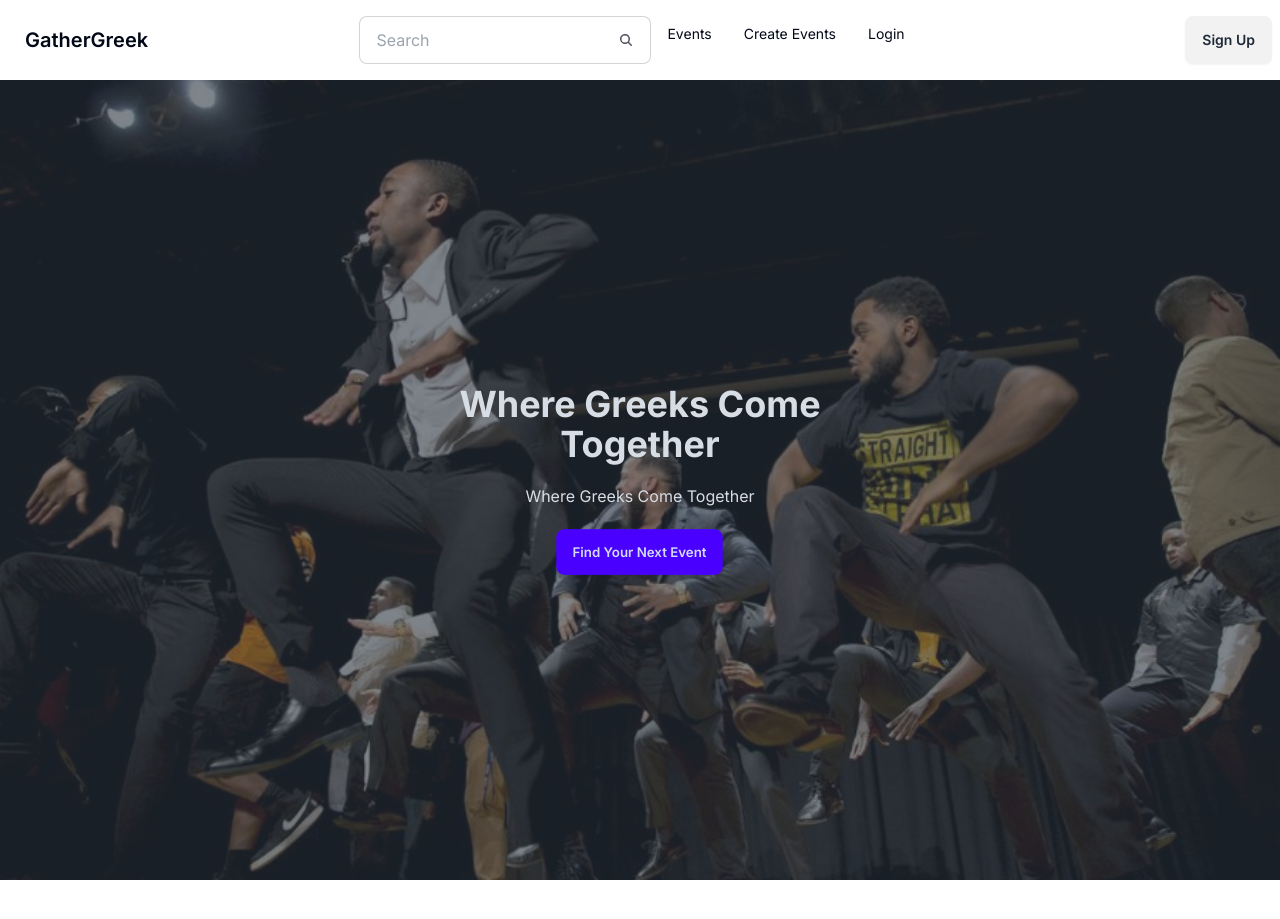
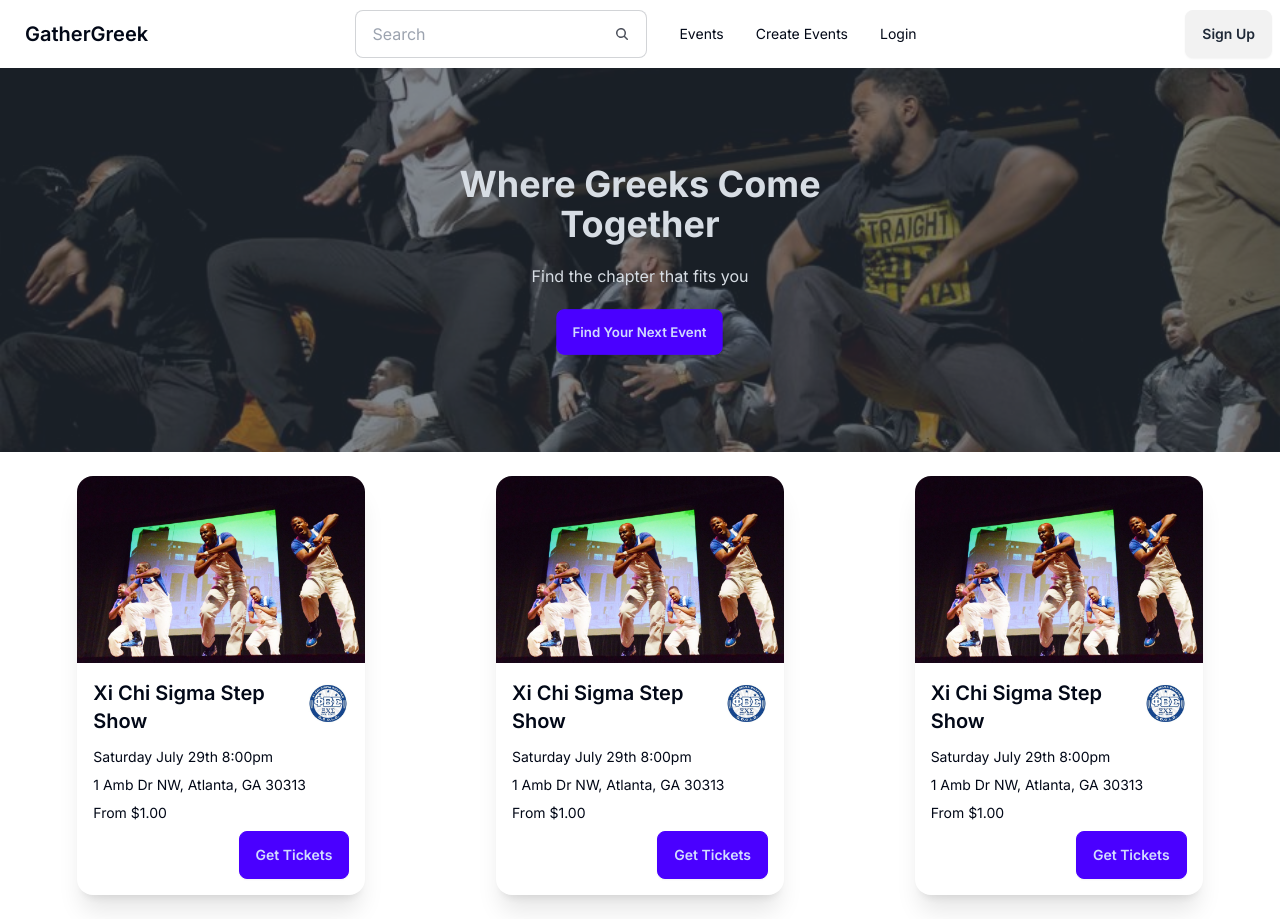
Before and after one commit to christprix/GatherGreek, a Next.js app: page / in a window 1280 px wide. Before the commit the page ends 880 px from the top, so only its background shows below. Built offline with nearby package versions, Linux system fonts and the light colour scheme.

Commit message:
add cards

```diff
--- a/src/app/page.tsx
+++ b/src/app/page.tsx
@@ -1,12 +1,18 @@
 import Image from "next/image";
 import { Nav } from "@/components/Nav";
 import Hero from "@/components/Hero";
+import Card from "@/components/Card";
 
 export default function Home() {
   return (
     <div>
       <Nav></Nav>
       <Hero></Hero>
+      <div className="flex md:flex-row flex-col justify-around items-center m-3">
+        <Card></Card>
+        <Card></Card>
+        <Card></Card>
+      </div>
     </div>
   );
 }
--- /dev/null
+++ b/src/components/Avatar.tsx
@@ -0,0 +1,10 @@
+import xichilogo from "/public/xichilogo.jpeg";
+export default function Avatar() {
+  return (
+    <div className="avatar">
+      <div className="rounded-full">
+        <img src={xichilogo.src} />
+      </div>
+    </div>
+  );
+}
--- /dev/null
+++ b/src/components/Card.tsx
@@ -0,0 +1,27 @@
+import greekstep from "/public/greekstep-p01.jpg";
+import Avatar from "./Avatar";
+export default function Card() {
+  return (
+    <div className="p-3">
+      <div className="card card-compact bg-base-100 w-72 shadow-xl">
+        <figure>
+          <img src={greekstep.src} alt="Shoes" />
+        </figure>
+        <div className="card-body">
+          <h2 className="card-title">
+            Xi Chi Sigma Step Show
+            <div className="w-12">
+              <Avatar></Avatar>
+            </div>
+          </h2>
+          <p>Saturday July 29th 8:00pm</p>
+          <p>1 Amb Dr NW, Atlanta, GA 30313</p>
+          <p>From $1.00</p>
+          <div className="card-actions justify-end">
+            <button className="btn btn-primary">Get Tickets</button>
+          </div>
+        </div>
+      </div>
+    </div>
+  );
+}
--- a/src/components/Hero.tsx
+++ b/src/components/Hero.tsx
@@ -4,7 +4,7 @@
 export default function Hero() {
   return (
     <div
-      className="hero lg:min-h-screen min-h-96"
+      className="hero lg:min-h-96 min-h-96"
       style={{
         backgroundImage: `url(${alphastep.src})`,
       }}
@@ -15,7 +15,7 @@
           <h1 className="mb-5 md:text-4xl text-3xl font-bold">
             Where Greeks Come Together
           </h1>
-          <p className="mb-5">Where Greeks Come Together</p>
+          <p className="mb-5">Find the chapter that fits you</p>
           <button className="btn btn-primary hidden md:inline-flex">
             Find Your Next Event
           </button>
--- a/src/components/Nav.tsx
+++ b/src/components/Nav.tsx
@@ -40,12 +40,11 @@
         </div>
         <a className="btn btn-ghost text-xl">GatherGreek</a>
       </div>
-
+      <div className="navbar-center hidden lg:flex mx-3">
+        <Search></Search>
+      </div>
       <div className="navbar-center hidden lg:flex">
         <ul className="menu menu-horizontal px-1">
-          <li>
-            <Search></Search>
-          </li>
           <li>
             <a>Events</a>
           </li>
```
Also changed, not shown: public/xichilogo.jpeg (added).
